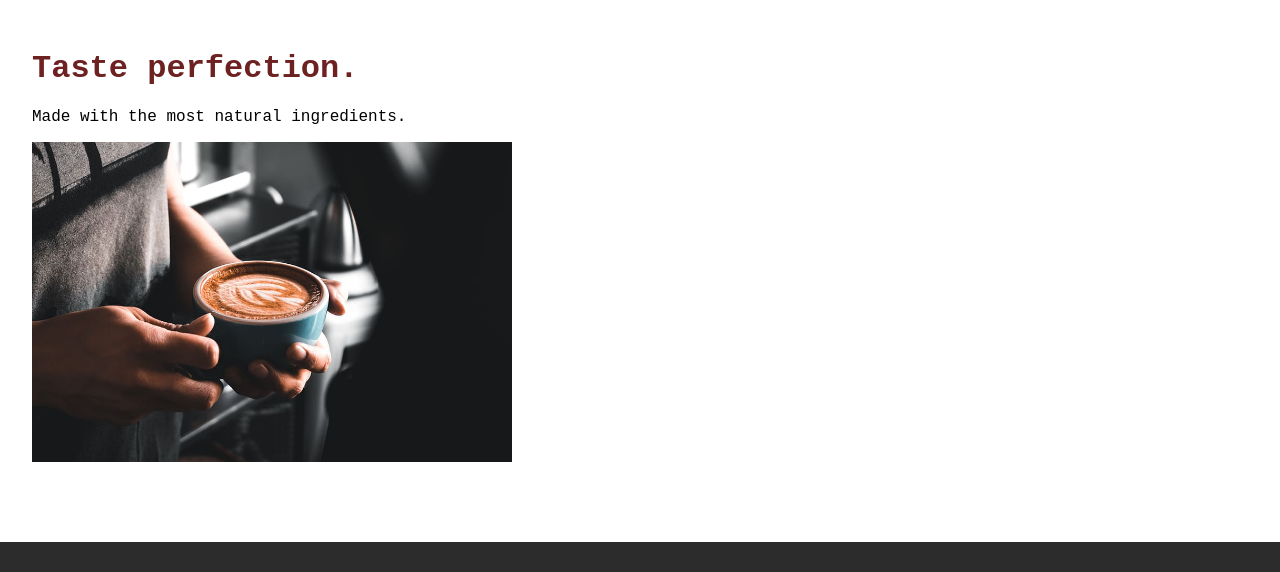
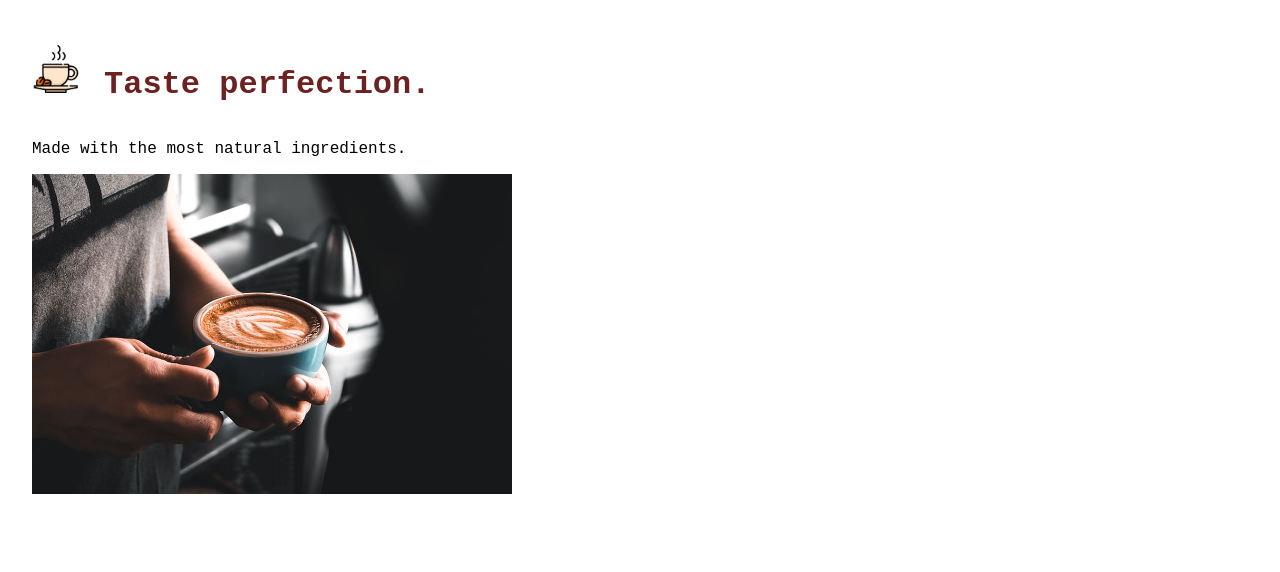
Before and after one commit to mjimlee/ITMGT130, a plain HTML site: page index.html in a window 1280 px wide. Shown: the part 127-699 px from the top of the page. Drawn offline with Linux system fonts and the light colour scheme.

Commit message:
added logo's beside the header

```diff
--- a/index.html
+++ b/index.html
@@ -17,7 +17,10 @@
             </div>
         </nav>
         <div class="main-content">
-            <h1 class="screen-title">Taste perfection.</h1>
+            <div class="title-content">
+                <img id="title-logo" src="assets/coffee-cup.png"></img>
+                <h1 class="screen-title">Taste perfection.</h1>
+            </div>
             <p class="subtitle">Made with the most natural ingredients.</p>
             <img id="main-img" src="assets/display-img.jpeg">
         </div>
--- a/main.css
+++ b/main.css
@@ -5,6 +5,16 @@ body {
 
 .main-content {
     padding: 2rem 2rem;
+}
+
+.title-content {
+    display: flex;
+    margin-top:1rem;
+}
+
+#title-logo {
+    max-height: 3rem;
+    padding-right: 1.5rem;
 }
 
 .screen-title {
```
Also changed, not shown: aboutus.html (+4 -1 lines), branches.html (+4 -1 lines), product-items/americano.html (+4 -1 lines), product-items/cappuccino.html (+4 -1 lines), product-items/dalgona.html (+4 -1 lines), product-items/espresso.html (+3 -0 lines), product-items/frappuccino.html (+3 -0 lines), products.html (+4 -1 lines).
